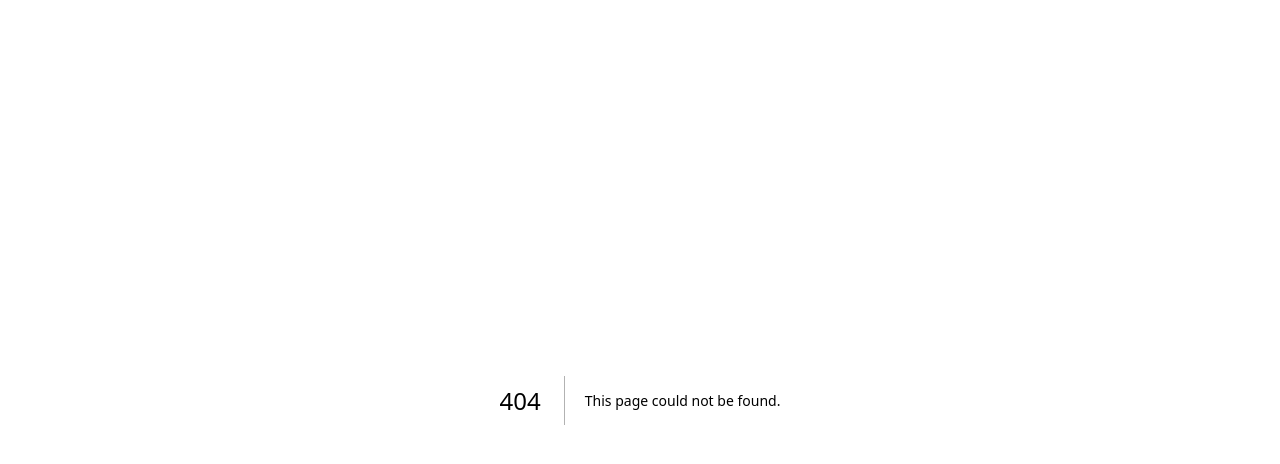
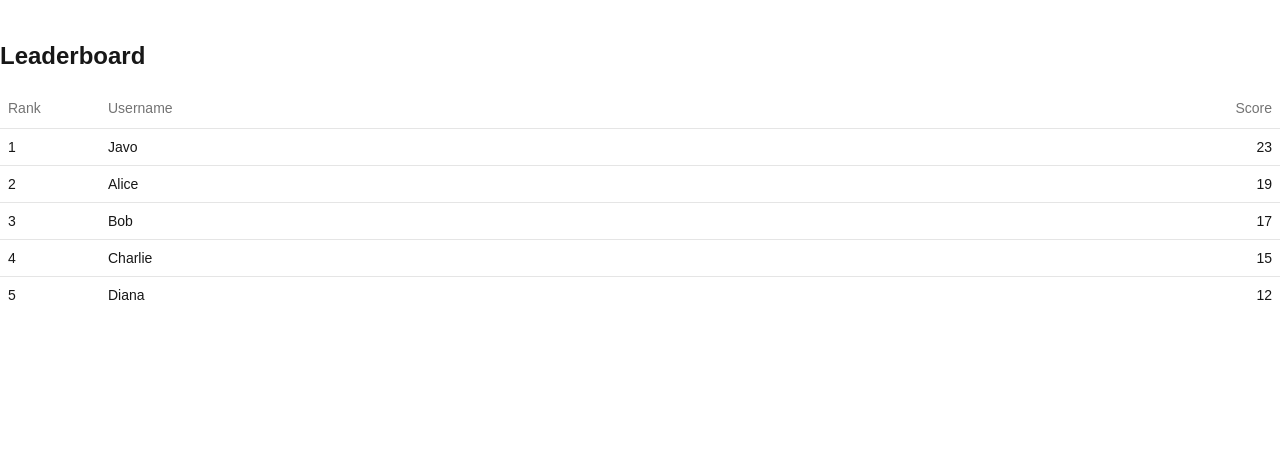
Before and after one commit to JaviCeRodriguez/simon-says, a Next.js app: page /leaderboard in a window 1280 px wide. Before the commit this address had no page. Shown: the top 464 px of the page. Built offline with nearby package versions, Linux system fonts and the light colour scheme.

Commit message:
add: leaderboard page with fake data

```diff
--- /dev/null
+++ b/src/app/leaderboard/page.tsx
@@ -0,0 +1,50 @@
+"use client";
+
+import {
+  Table,
+  TableBody,
+  TableCell,
+  TableHead,
+  TableHeader,
+  TableRow,
+} from "@/components/ui/table";
+
+type LeaderboardEntry = {
+  id: number;
+  username: string;
+  score: number;
+};
+
+const fakeData: LeaderboardEntry[] = [
+  { id: 1, username: "Javo", score: 23 },
+  { id: 2, username: "Alice", score: 19 },
+  { id: 3, username: "Bob", score: 17 },
+  { id: 4, username: "Charlie", score: 15 },
+  { id: 5, username: "Diana", score: 12 },
+];
+
+export default function Leaderboard() {
+  return (
+    <div className="container mx-auto py-10">
+      <h1 className="text-2xl font-bold mb-4">Leaderboard</h1>
+      <Table>
+        <TableHeader>
+          <TableRow>
+            <TableHead className="w-[100px]">Rank</TableHead>
+            <TableHead>Username</TableHead>
+            <TableHead className="text-right">Score</TableHead>
+          </TableRow>
+        </TableHeader>
+        <TableBody>
+          {fakeData.map((entry, index) => (
+            <TableRow key={entry.id}>
+              <TableCell className="font-medium">{index + 1}</TableCell>
+              <TableCell>{entry.username}</TableCell>
+              <TableCell className="text-right">{entry.score}</TableCell>
+            </TableRow>
+          ))}
+        </TableBody>
+      </Table>
+    </div>
+  );
+}
```
